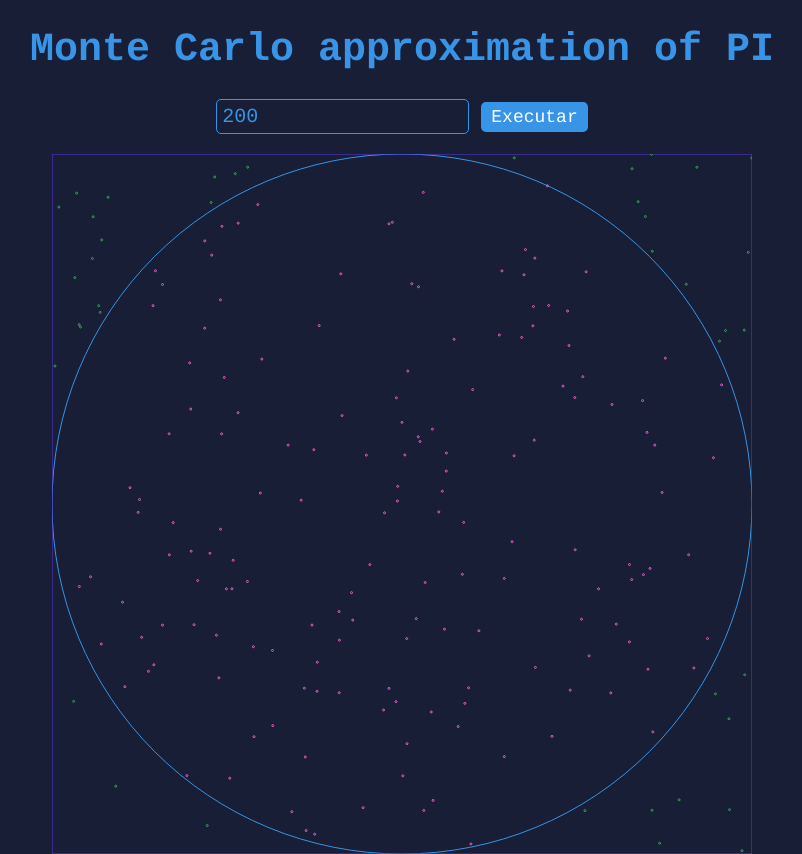
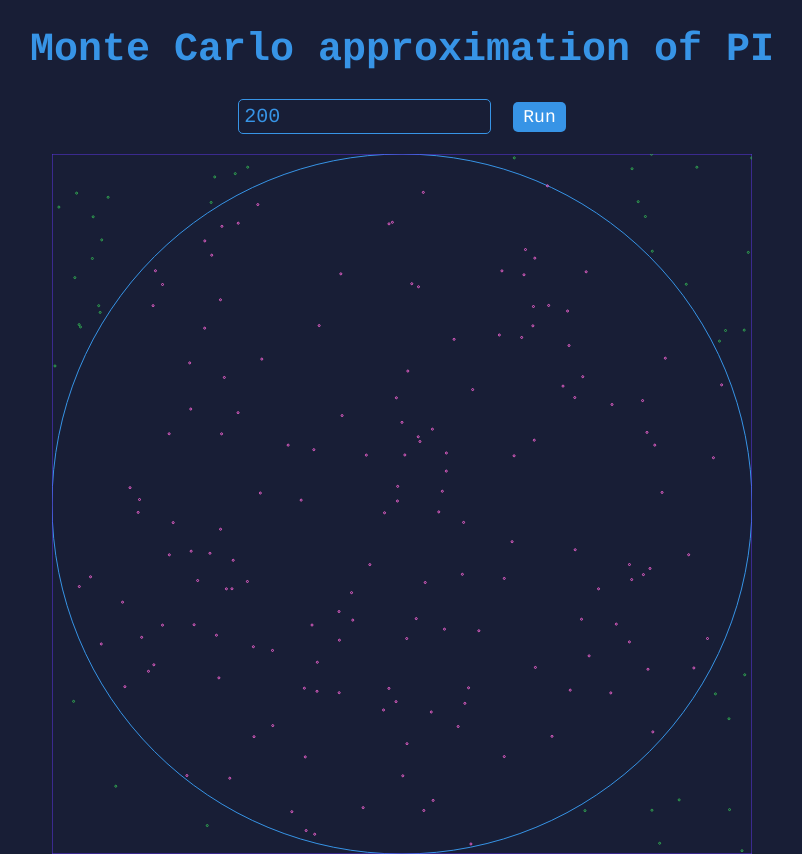
Before and after one commit to leonamtv/pi-monte-carlo, a plain HTML site: page index.html in a window 1280 px wide. Shown: the top 854 px of the page, without its empty margins (238-1040 px from the left). Drawn offline with Linux system fonts and the light colour scheme.

Commit message:
Ajustando botão

```diff
--- a/index.html
+++ b/index.html
@@ -11,7 +11,7 @@
     <div class='content'>
         <h1>Monte Carlo approximation of PI</h1>
         <input id="numPontos" type="text" placeholder="Número de pontos" value="200">
-        <button id="run" onclick="if ( draw ) draw()">Executar</button>
+        <button id="run" onclick="if ( draw ) draw()">Run</button>
     </div>
     <canvas id="canvas" width="700" height="700"></canvas>
     <div class='content'>
--- a/style.css
+++ b/style.css
@@ -19,6 +19,7 @@ canvas {
 }
 
 .content button {
+    margin-left: 10px;
     border: none;
     color: white;
     font-size: 18px;
```
